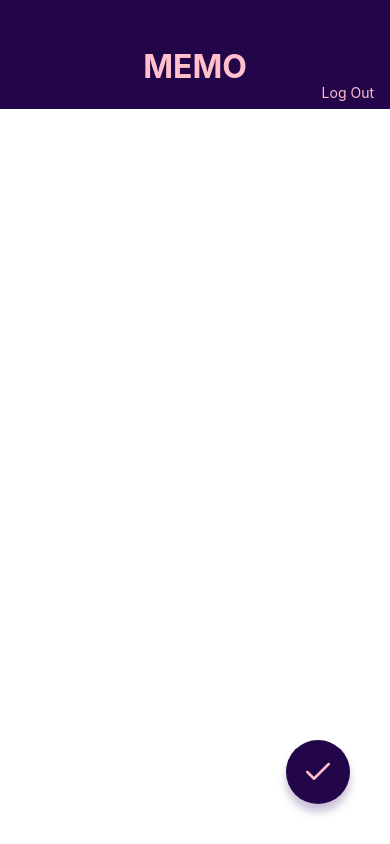
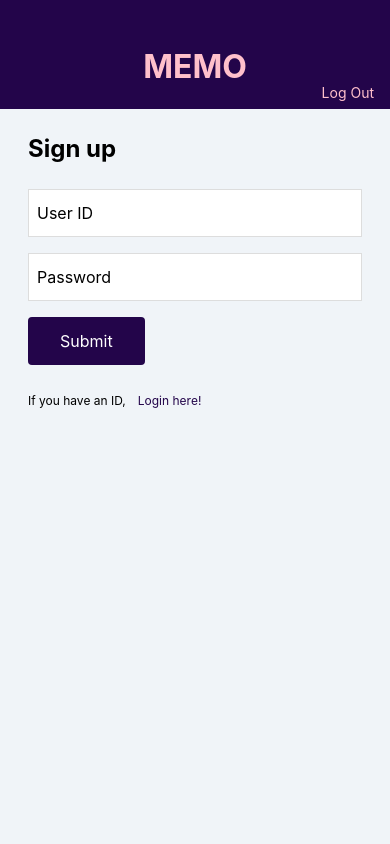
Before and after one commit to Ko40/MemoApp, a React Native app: screen /Login in a window 390 px wide. Built offline with nearby package versions, Linux system fonts and the light colour scheme.

Commit message:
Create login&SignUpScreen

```diff
--- a/App.jsx
+++ b/App.jsx
@@ -3,10 +3,12 @@ import React from 'react';
 // import MemoListScreen from './src/screens/MemoListScreen';
 // import MemoDetailScreen from './src/screens/MemoDetailScreen';
 // import MemoEditScreen from './src/screens/MemoEditScreen';
-import MemoCreateScreen from './src/screens/MemoCreateScreen';
+// import MemoCreateScreen from './src/screens/MemoCreateScreen';
+// import LogInScreen from './src/screens/LogInScreen';
+import SignUpScreen from './src/screens/SignUpScreen';
 
 export default function App() {
   return (
-    <MemoCreateScreen />
+    <SignUpScreen />
   );
 }
--- /dev/null
+++ b/src/components/Button.jsx
@@ -0,0 +1,33 @@
+import { string } from 'prop-types';
+import React from 'react';
+import { View, Text, StyleSheet } from 'react-native';
+
+export default function Button(props) {
+  const { label } = props;
+  return (
+    <View style={styles.buttonContainer}>
+      <Text style={styles.buttonLabel}>{label}</Text>
+    </View>
+  );
+}
+
+Button.propTypes = {
+  label: string.isRequired,
+};
+
+const styles = StyleSheet.create({
+  buttonContainer: {
+    backgroundColor: '#23054A',
+    borderRadius: 4,
+    alignSelf: 'flex-start',
+    marginBottom: 24,
+  },
+  buttonLabel: {
+    fontSize: 16,
+    lineHeight: 32,
+    paddingHorizontal: 32,
+    paddingVertical: 8,
+    color: '#ffffff',
+  },
+
+});
--- /dev/null
+++ b/src/screens/LogInScreen.jsx
@@ -0,0 +1,65 @@
+import React from 'react';
+import {
+  View, Text, TextInput, StyleSheet,
+} from 'react-native';
+
+import AppBar from '../components/AppBar';
+import Button from '../components/Button';
+
+export default function LogInScreen() {
+  return (
+    <View style={styles.container}>
+      <AppBar />
+      <View style={styles.inner}>
+        <Text style={styles.title}>Login</Text>
+        <TextInput style={styles.input} value="User ID" />
+        <TextInput style={styles.input} value="Password" />
+        <Button label="Login" />
+        <View style={styles.footer}>
+          <Text style={styles.footerText}>You don't have an ID?</Text>
+          <Text style={styles.footerLink}>Sign up here!</Text>
+        </View>
+      </View>
+    </View>
+  );
+}
+
+const styles = StyleSheet.create({
+  container: {
+    flex: 1,
+    backgroundColor: '#F0F4F8',
+  },
+  inner: {
+    paddingHorizontal: 28,
+    paddingVertical: 24,
+  },
+  title: {
+    fontSize: 24,
+    lineHeight: 32,
+    fontWeight: 'bold',
+    marginBottom: 24,
+  },
+  input: {
+    fontSize: 16,
+    lineHeight: 32,
+    height: 48,
+    borderColor: '#DDDDDD',
+    borderWidth: 1,
+    backgroundColor: '#ffffff',
+    paddingHorizontal: 8,
+    marginBottom: 16,
+  },
+  footerText: {
+    fontSize: 12,
+    lineHeight: 24,
+    marginRight: 12,
+  },
+  footerLink: {
+    fontSize: 12,
+    lineHeight: 24,
+    color: '#23054A',
+  },
+  footer: {
+    flexDirection: 'row',
+  },
+});
--- a/src/screens/MemoCreateScreen.jsx
+++ b/src/screens/MemoCreateScreen.jsx
@@ -1,6 +1,6 @@
 import React from 'react';
 import {
-  View, Text, TextInput, StyleSheet, KeyboardAvoidingView,
+  View, TextInput, StyleSheet, KeyboardAvoidingView,
 } from 'react-native';
 
 import AppBar from '../components/AppBar';
--- a/src/screens/MemoEditScreen.jsx
+++ b/src/screens/MemoEditScreen.jsx
@@ -1,6 +1,6 @@
 import React from 'react';
 import {
-  View, Text, TextInput, StyleSheet, KeyboardAvoidingView,
+  View, TextInput, StyleSheet, KeyboardAvoidingView,
 } from 'react-native';
 
 import AppBar from '../components/AppBar';
--- /dev/null
+++ b/src/screens/SignUpScreen.jsx
@@ -0,0 +1,65 @@
+import React from 'react';
+import {
+  View, Text, TextInput, StyleSheet,
+} from 'react-native';
+
+import AppBar from '../components/AppBar';
+import Button from '../components/Button';
+
+export default function SignUpScreen() {
+  return (
+    <View style={styles.container}>
+      <AppBar />
+      <View style={styles.inner}>
+        <Text style={styles.title}>Sign up</Text>
+        <TextInput style={styles.input} value="User ID" />
+        <TextInput style={styles.input} value="Password" />
+        <Button label="Submit" />
+        <View style={styles.footer}>
+          <Text style={styles.footerText}>If you have an ID,</Text>
+          <Text style={styles.footerLink}>Login here!</Text>
+        </View>
+      </View>
+    </View>
+  );
+}
+
+const styles = StyleSheet.create({
+  container: {
+    flex: 1,
+    backgroundColor: '#F0F4F8',
+  },
+  inner: {
+    paddingHorizontal: 28,
+    paddingVertical: 24,
+  },
+  title: {
+    fontSize: 24,
+    lineHeight: 32,
+    fontWeight: 'bold',
+    marginBottom: 24,
+  },
+  input: {
+    fontSize: 16,
+    lineHeight: 32,
+    height: 48,
+    borderColor: '#DDDDDD',
+    borderWidth: 1,
+    backgroundColor: '#ffffff',
+    paddingHorizontal: 8,
+    marginBottom: 16,
+  },
+  footerText: {
+    fontSize: 12,
+    lineHeight: 24,
+    marginRight: 12,
+  },
+  footerLink: {
+    fontSize: 12,
+    lineHeight: 24,
+    color: '#23054A',
+  },
+  footer: {
+    flexDirection: 'row',
+  },
+});
```
